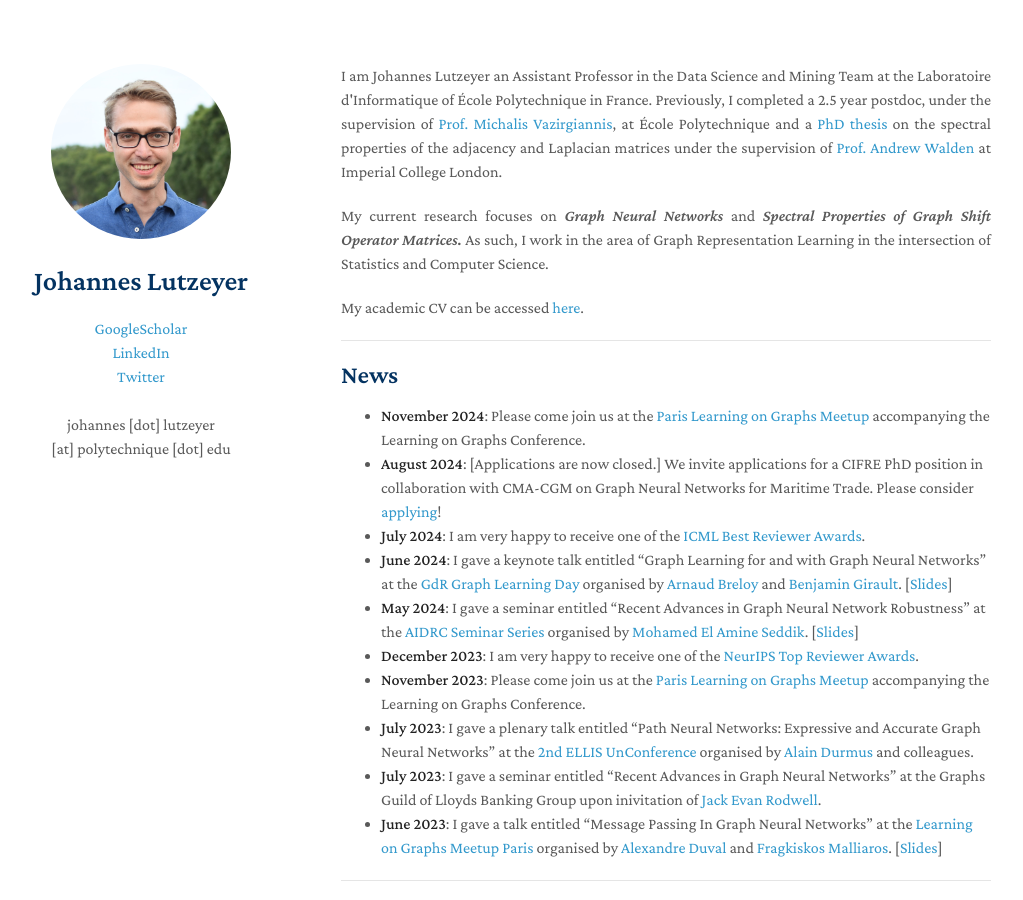
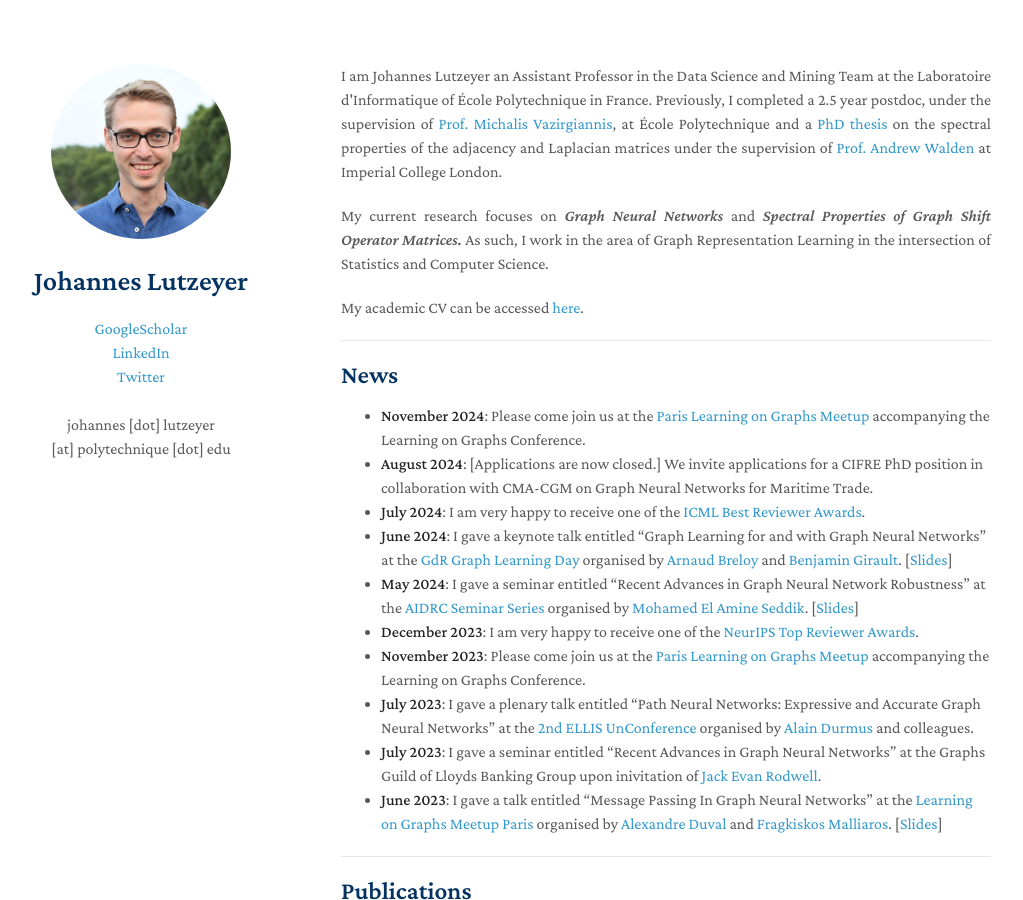
Before and after one commit to johanneslutzeyer/johanneslutzeyer.github.io, a Jekyll site: the page built from index.md, in a window 1280 px wide and 900 px high. Shown: the whole window, without its empty margins (129-1152 px from the left). Built offline with Jekyll 4.4.1, drawn with Linux system fonts in a browser that asks for light colours; our own code applies the rules of GitHub Pages for plain Markdown files; a script that is not in the unit is left out.

Commit message:
Update index.md

```diff
--- a/index.md
+++ b/index.md
@@ -14,7 +14,7 @@ My academic CV can be accessed <a href="https://johanneslutzeyer.com/doc/Johanne
 
 ## News
 - **November 2024**: Please come join us at the <a href="https://sites.google.com/view/learning-on-graph-paris-meetup/home" target=" blank">Paris Learning on Graphs Meetup </a> accompanying the Learning on Graphs Conference.
-- **August 2024**: [Applications are now closed.] We invite applications for a CIFRE PhD position in collaboration with CMA-CGM on Graph Neural Networks for Maritime Trade. Please consider <a href="https://jobs.cmacgm-group.com/CMACGM/job/Marseille-Th%C3%A8se-CIFRE-PhD-Deep-Learning-Graph-Neural-Networks/1101237901/" target=" blank">applying</a>!
+- **August 2024**: [Applications are now closed.] We invite applications for a CIFRE PhD position in collaboration with CMA-CGM on Graph Neural Networks for Maritime Trade.
 - **July 2024**: I am very happy to receive one of the <a href="https://x.com/icmlconf/status/1815647580577059312" target=" blank">ICML Best Reviewer Awards</a>.
 - **June 2024**: I gave a keynote talk entitled "Graph Learning for and with Graph Neural Networks" at the <a href="http://intranet.gdr-isis.fr/index.php?page=reunion&idreunion=523" target="_blank">GdR Graph Learning Day</a> organised by <a href="https://abreloy.github.io/" target="_blank">Arnaud Breloy</a> and <a href="https://www.benjamin-girault.com/" target="_blank">Benjamin Girault</a>. [<a href="https://johanneslutzeyer.com/doc/2024-06-06_JohannesLutzeyer_GraphLearningForAndWithGraphNeuralNetworks_Handout.pdf" target=" blank">Slides</a>]
 - **May 2024**: I gave a seminar entitled "Recent Advances in Graph Neural Network Robustness" at the <a href="https://www.tii.ae/seminar/aidrc-seminar-series-dr-johannes-lutzeyer" target="_blank">AIDRC Seminar Series</a> organised by <a href="https://melaseddik.github.io/" target="_blank">Mohamed El Amine Seddik</a>. [<a href="https://johanneslutzeyer.com/doc/2024-05-15_JohannesLutzeyer_RecentAdvancesInGraphNeuralNetworkRobustness.pdf" target=" blank">Slides</a>]
```
